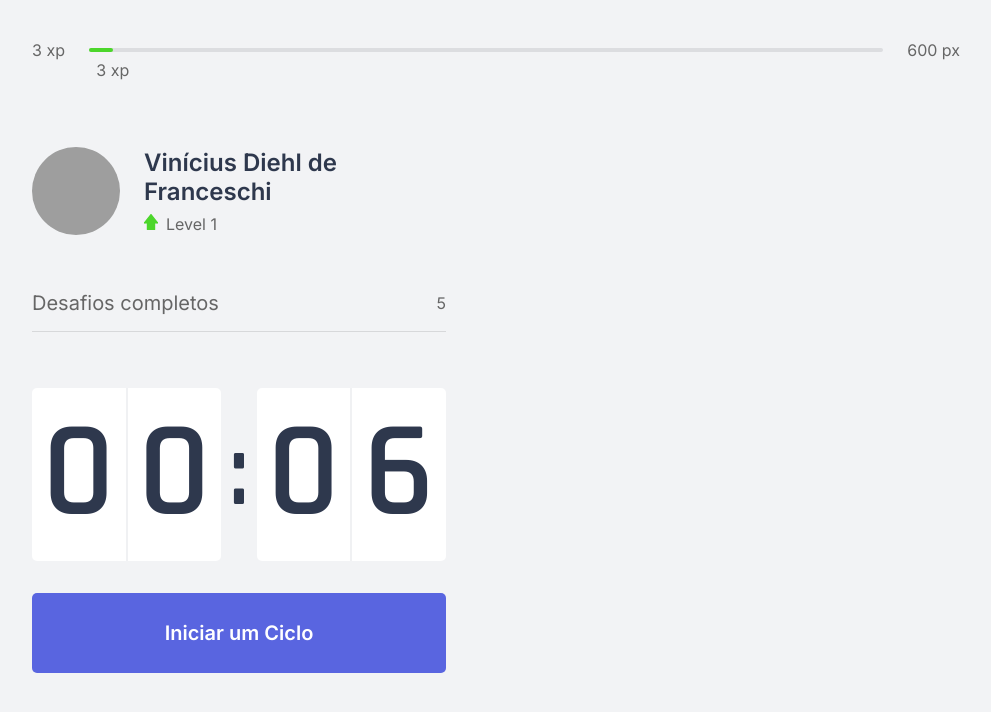
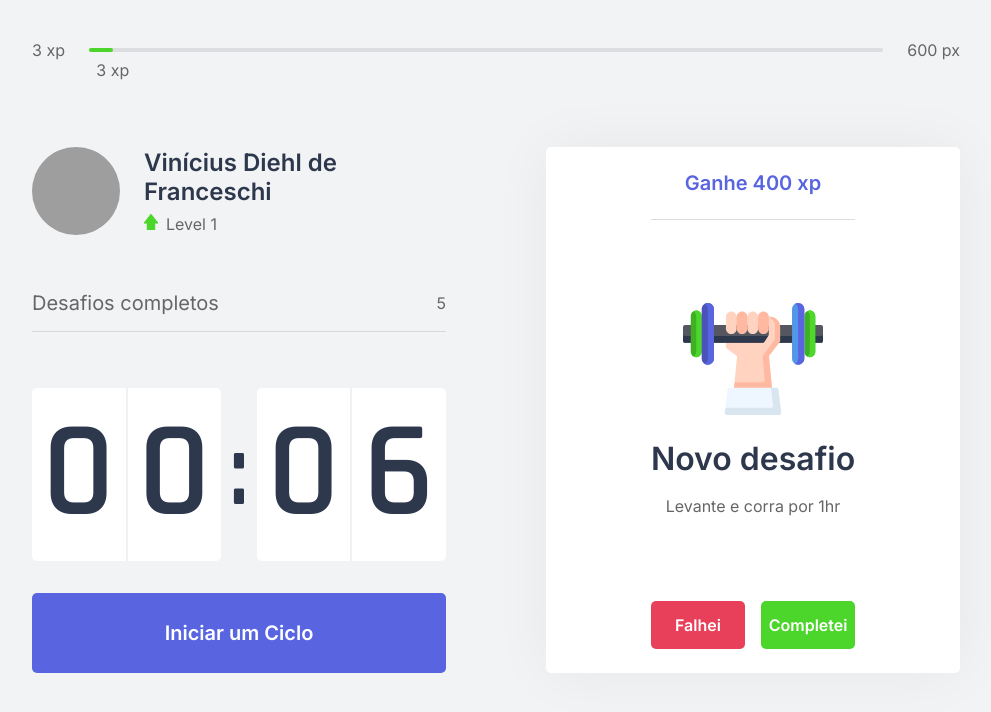
Before and after one commit to V1n1c1us/moveit-next-nlw4, a Next.js app: page / in a window 1280 px wide. Shown: the top 712 px of the page, without its empty margins (144-1135 px from the left). Built offline with nearby package versions, Linux system fonts and the light colour scheme; grey boxes are pictures that could not be loaded.

Commit message:
Finished ChallegeBox component

```diff
--- /dev/null
+++ b/src/components/ChallengeBox/ChallengeBox.tsx
@@ -0,0 +1,46 @@
+import styles from '../../styles/components/ChallengeBox.module.css';
+
+const ChallengeBox = () => {
+    const hasActiveChallenge = true;
+
+    return (
+        <div className={styles.challengeBoxContainer}>
+            { hasActiveChallenge ? (
+                <div className={styles.challengeActive}>
+                    <header>Ganhe 400 xp</header>
+
+                    <main>
+                        <img src="icons/body.svg" alt=""/>
+                        <strong>Novo desafio</strong>
+                        <p>Levante e corra por 1hr</p>
+                    </main>
+
+                    <footer>
+                        <button
+                            type="button"
+                            className={styles.challengeFailedButton}
+                        >
+                            Falhei
+                        </button>
+                        <button
+                            type="button"
+                            className={styles.challengeSucceedeButton}
+                        >
+                            Completei
+                        </button>
+                    </footer>
+                </div>
+            ) : (
+                <div className={styles.challengeNotActive}>
+                <strong>Finalize um ciclo para receber um desafio</strong>
+                <p>
+                    <img src="icons/level-up.svg" alt="Level Up"/>
+                    Avance de level completando desafios.
+                </p>
+                </div>
+            )}
+        </div>
+    );
+}
+
+export default ChallengeBox;
--- /dev/null
+++ b/src/components/ChallengeBox/index.js
@@ -0,0 +1 @@
+export { default } from './ChallengeBox';
--- a/src/components/index.js
+++ b/src/components/index.js
@@ -2,3 +2,4 @@
 export { default as ExperienceBar } from './ExperienceBar';
 export { default as CompletedChallenges } from './CompletedChallenges';
 export { default as Countdown } from './Countdown';
+export { default as ChallengeBox } from './ChallengeBox';
--- a/src/pages/index.tsx
+++ b/src/pages/index.tsx
@@ -1,5 +1,6 @@
 import { Profiler } from 'react'
 import {
+  ChallengeBox,
   CompletedChallenges,
   Countdown,
   ExperienceBar,
@@ -27,7 +28,7 @@
           <Countdown />
         </div>
         <div>
-
+          <ChallengeBox />
         </div>
       </section>
   </div>
--- /dev/null
+++ b/src/styles/components/ChallengeBox.module.css
@@ -0,0 +1,110 @@
+.challengeBoxContainer {
+    height: 100%;
+
+    background: var(--white);
+    border-radius: 5px;
+    box-shadow: 0 0 60px rgba(0,0,0,0.05);
+    padding: 1.5rem 2rem;
+
+    display: flex;
+    align-items: center;
+    justify-content: center;
+
+    text-align: center;
+}
+
+.challengeNotActive {
+    display: flex;
+    flex-direction: column;
+    align-items: center;
+}
+
+.challengeNotActive strong{
+    font-size: 1.5rem;
+    font-weight: 500;
+    line-height: 1.4;
+}
+
+.challengeNotActive p {
+    display: flex;
+    flex-direction: column;
+    align-items: center;
+    line-height: 1.4;
+    max-width: 70%;
+    margin-top: 3rem;
+}
+
+.challengeNotActive p img{
+    margin-bottom: 1rem;
+}
+
+.challengeActive {
+    height: 100%;
+
+    display: flex;
+    flex-direction: column;
+
+}
+
+.challengeActive header {
+    color: var(--blue);
+    font-weight: 600;
+    font-size: 1.25rem;
+    padding: 0 2rem 1.5rem;
+    border-bottom: 1px solid var(--gray-line);
+
+}
+.challengeActive main {
+    flex: 1;
+    display: flex;
+    flex-direction: column;
+    align-items: center;
+    justify-content: center;
+}
+
+.challengeActive main strong {
+    font-weight: 600;
+    font-size: 2rem;
+    color: var(--title);
+    margin: 1.5rem 0 1rem;
+}
+
+.challengeActive main p {
+    line-height: 1.5;
+}
+
+.challengeActive footer {
+    display: grid;
+    grid-template-columns: repeat(2, 1fr);
+    gap: 1rem;
+}
+
+.challengeActive footer button {
+    height: 3rem;
+
+    display: flex;
+    align-items: center;
+    justify-content: center;
+
+    border: 0;
+    border-radius: 5px;
+
+    color: var(--white);
+
+    font-size: 1rem;
+    font-weight: 600;
+
+    transition: filter 0.2s;
+}
+
+.challengeActive footer button.challengeFailedButton {
+    background: var(--red);
+}
+
+.challengeActive footer button.challengeSucceedeButton {
+    background: var(--green);
+}
+
+.challengeActive footer button:hover {
+    filter: brightness(0.9);
+}
```
